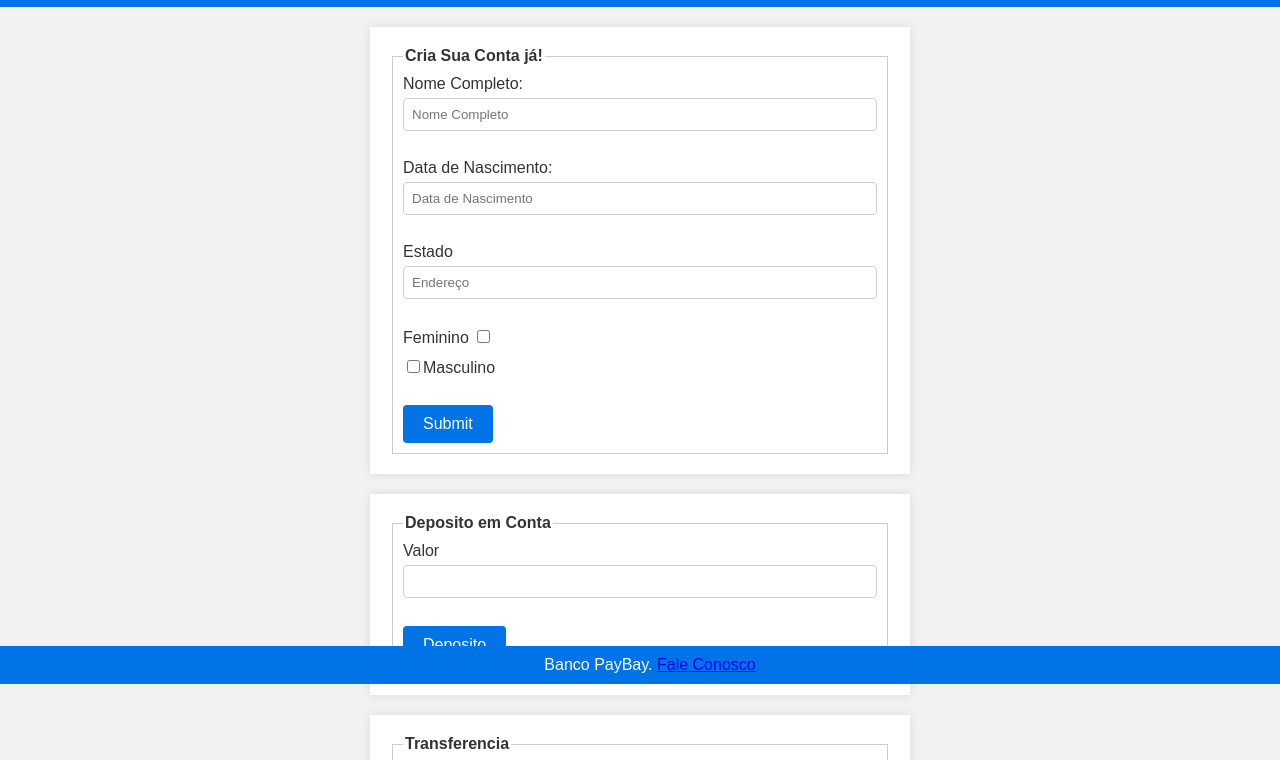
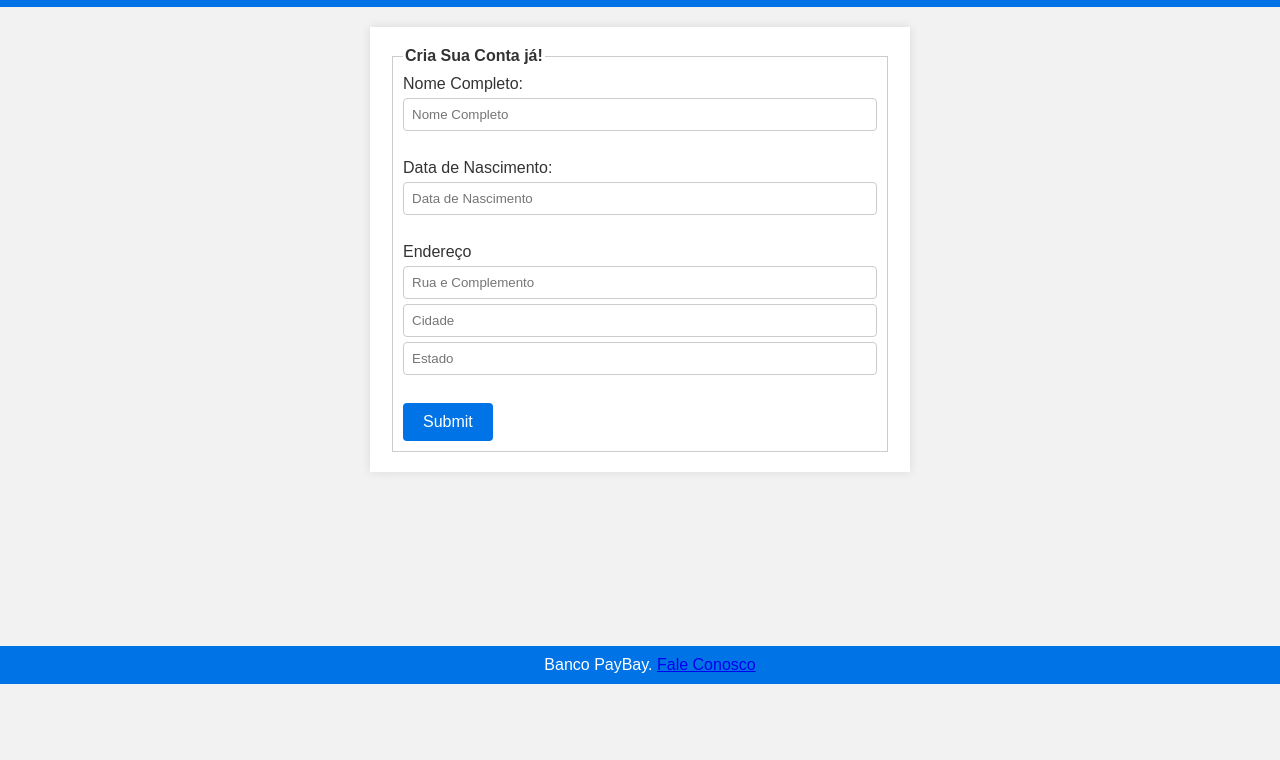
Before and after one commit to Klaudio0707/Banco, a plain HTML site: page index.html in a window 1280 px wide. Shown: the part 116-876 px from the top of the page. After the commit the page ends 800 px from the top, so only its background shows below. Drawn offline with Linux system fonts and the light colour scheme.

Commit message:
atualização

```diff
--- a/index.html
+++ b/index.html
@@ -31,13 +31,11 @@
   <label>Data de Nascimento:
   <input type="datetime" placeholder="Data de Nascimento">
   </label><br>
-  <label>Estado
-  <input type="text" id="inEndereco" placeholder="Endereço">
+  <label>Endereço
+  <input type="text" id="inRua" placeholder="Rua e Complemento">
+  <input type="text" id="inCidade" placeholder="Cidade" >
+<input type="text" id="inEstado" placeholder="Estado">
   </label><br>
-  <label for="name">Feminino
-  <input type="checkbox" name="Female" id="Female">
-  </label>
-  <label for="checkbox"><input type="checkbox">Masculino</label><br>
   <input type="submit">
   </form>
   </fieldset>
--- a/script.js
+++ b/script.js
@@ -1,9 +1,18 @@
 const buttonSubmit = document.querySelector("#buttonDeposito");
+const artigoDeposito = document.querySelector(".Deposito");
+const artigoTransferencia = document.querySelector(".Transferencia");
+const artigoFormulario = document.querySelector(".Formulario");
 /*
 const buttonSaque = document.querySelector("#buttonSaque");
 const buttonSaldo = document.querySelector("#buttonSaldo");
 */
+function ocult(){
+artigoDeposito.className="ocultar";
+artigoTransferencia.className="ocultar";
+// artigoFormulario.className="ocultar";
 
+}
+ocult();
 buttonSubmit.addEventListener("click", function(event) {
 event.preventDefault();
 let nome = document.getElementById("nomeInput");
@@ -16,4 +25,5 @@ document.querySelector(".depositoBancario").innerHTML = `Valor Depositado R$ ${d
 console.log(nome,sobreNome,deposito);
 
 
+
 });
--- a/style.css
+++ b/style.css
@@ -1,3 +1,5 @@
+.ocultar{display: none;}
+.exibir{display:block;}
 body {
     font-family: Arial, sans-serif;
     margin: 0;
```
